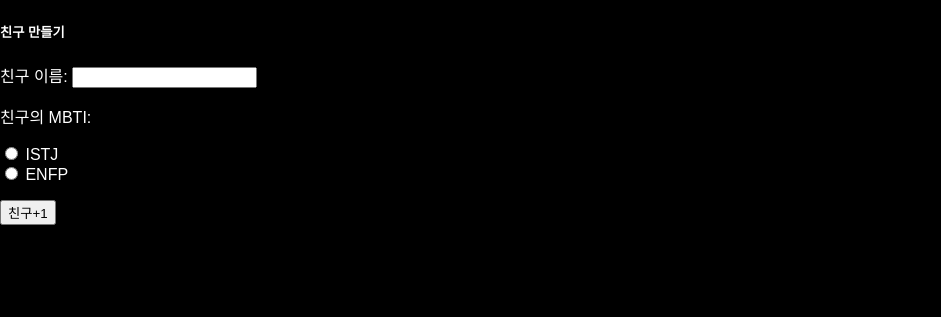
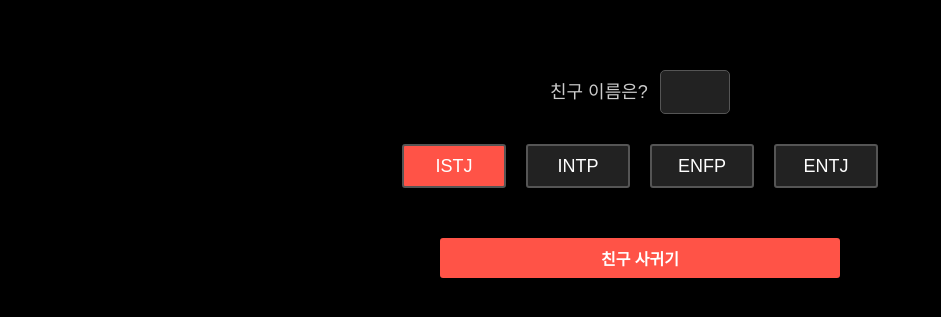
Before and after one commit to gangjoohyeong/MBTIGPT, a Django app: page /chat/chatroom/create/ in a window 1280 px wide. Shown: the part 76-393 px from the top of the page, without its empty margins (0-941 px from the left). Run offline with Django 4.2, Linux system fonts and the light colour scheme; the visitor is signed in with stand-in values (Sample User, id 1).

Commit message:
design: new friends

```diff
--- a/chat/forms.py
+++ b/chat/forms.py
@@ -1,21 +1,15 @@
 from django import forms
-from chat.models import Chatroom
+from .models import Chatroom
 
 class ChatroomForm(forms.ModelForm):
-    MBTI_CHOICES = [
+    MBTI_CHOICES = (
         ('ISTJ', 'ISTJ'),
+        ('INTP', 'INTP'),
         ('ENFP', 'ENFP'),
-    ]
-
-    mbti = forms.ChoiceField(choices=MBTI_CHOICES, widget=forms.RadioSelect)
+        ('ENTJ', 'ENTJ'),
+    )
+    mbti = forms.ChoiceField(choices=MBTI_CHOICES)
 
     class Meta:
         model = Chatroom
         fields = ['title', 'mbti']
-
-    def __init__(self, *args, **kwargs):
-        super().__init__(*args, **kwargs)
-        self.fields['title'].label = '친구 이름'
-        self.fields['title'].widget = forms.TextInput()
-
-        self.fields['mbti'].label = '친구의 MBTI'
--- a/chat/models.py
+++ b/chat/models.py
@@ -2,7 +2,7 @@
 from django.contrib.auth.models import User
 
 class Chatroom(models.Model):
-    title = models.TextField()
+    title = models.CharField(max_length=5)
     create_date = models.DateTimeField()
     mbti = models.CharField(max_length=4)
     user = models.ForeignKey(User, on_delete=models.CASCADE)
--- a/templates/chat/chatroom_form.html
+++ b/templates/chat/chatroom_form.html
@@ -1,17 +1,118 @@
 {% extends 'base.html' %}
+
 {% block content %}
-<div class="chatroom_form">
-    <h5>친구 만들기</h5>
+<div class="chatroom-form">
     <form method="post">
         {% csrf_token %}
-        {{ form.as_p }}
-        <button type="submit">친구+1</button>
+        <div class="form-group">
+            <label for="id_title">친구 이름은? </label>
+            <input type="text" name="title" id="id_title" required>
+        </div>
+        <div class="radio-group">
+            <div class="radio-group">
+                {% for mbti, label in form.mbti.field.choices %}
+                    <input type="radio" id="{{ mbti }}" name="mbti" value="{{ mbti }}" {% if forloop.first %}checked{% endif %} required>
+                    <label for="{{ mbti }}">{{ label }}</label>
+                {% endfor %}
+            </div>
+        </div>
+        <input type="submit" value="친구 사귀기">
     </form>
 </div>
-<style scoped>
-    .chatroom_form {
-        color: white;
+  <style scoped>
+    /* 채팅방 폼 */
+    .chatroom-form {
+        /* display:flex; */
+        width: 100%;
+        max-width: 400px;
+        padding-top: 70px;
+        margin: 0 auto;
+        font-family: Arial, Helvetica, sans-serif;
+    }
+    .form-group {
+        display: flex;
+        margin: 0 auto;
+        align-items: center;
+        width: 180px;
+        font-size: 30px;
     }
 
+    .form-group label {
+        flex: 0 0 110px;
+    }
+
+    .form-group input[type="text"] {
+        flex: 1; /* 나머지 공간 모두 사용 */
+        width: 60px;
+    }
+
+
+    .chatroom-form label {
+        display: block;
+        font-size: 18px;
+        color: #ccc;
+        margin-bottom: 5px;
+    }
+
+    .chatroom-form input[type="text"] {
+        width: 95%;
+        height: 40px;
+        border: 1px solid #555;
+        border-radius: 5px;
+        background-color: #222;
+        color: #fff;
+        font-size: 20px;
+    }
+
+    .chatroom-form input[type="submit"] {
+        width: 100%;
+        height: 40px;
+        /* padding: 0 10px; */
+        border: none;
+        border-radius: 3px;
+        background-color: #FF5347;
+        color: #fff;
+        font-size: 16px;
+        font-weight: bold;
+        cursor: pointer;
+        margin-top: 20px
+    }
+
+    .chatroom-form input[type="submit"]:hover {
+        background-color: #ff5347ec;
+    }
+
+    .chatroom-form_error {
+        color: #949090;
+    }
+
+    /* 라디오 버튼 스타일링 */
+    .radio-group {
+        display: flex;
+        justify-content: center;
+        margin: 10px;
+    }
+
+    .radio-group label {
+        display: block;
+        width: 100px;
+        height: 40px;
+        line-height: 40px;
+        border: 2px solid #555;
+        border-radius: 3px;
+        text-align: center;
+        color: #fff;
+        background-color: #222;
+        cursor: pointer;
+        margin: 10px; /* 라디오 버튼 사이에 10px 간격 추가 */
+    }
+
+    .radio-group input[type="radio"] {
+        display: none;
+    }
+
+    .radio-group input[type="radio"]:checked + label {
+        background-color: #FF5347;
+    }
 </style>
 {% endblock %}
```
Also changed, not shown: chat/migrations/0005_alter_chatroom_title.py (added).
